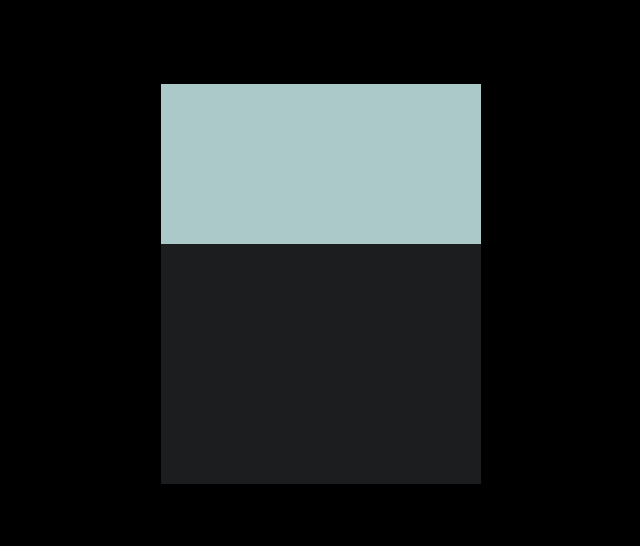
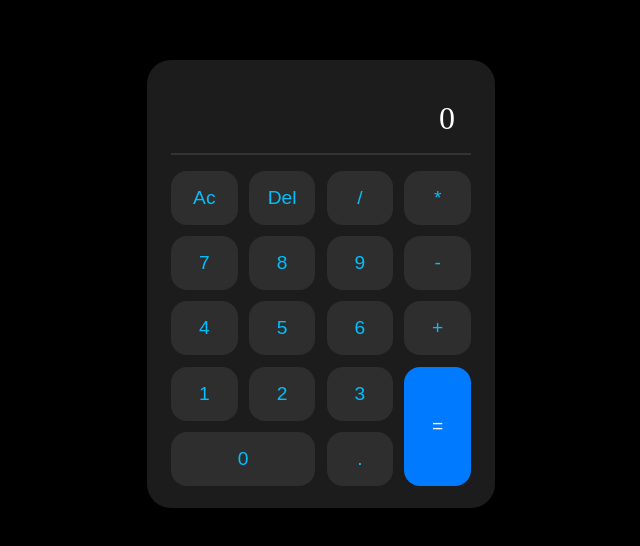
Before and after one commit to justPriyanshuu/Mern-Stack, a plain HTML site: page Learning-Javascript/Phase-4/index.html in a window 1280 px wide. Shown: the part 116-662 px from the top of the page, without its empty margins (319-959 px from the left). Drawn offline with Linux system fonts and the light colour scheme.

Commit message:
progress

```diff
--- a/Learning-Javascript/Phase-4/index.html
+++ b/Learning-Javascript/Phase-4/index.html
@@ -1,19 +1,37 @@
 <!DOCTYPE html>
 <html lang="en">
-<head>
-    <meta charset="UTF-8">
-    <meta name="viewport" content="width=device-width, initial-scale=1.0">
+  <head>
+    <meta charset="UTF-8" />
+    <meta name="viewport" content="width=device-width, initial-scale=1.0" />
     <title>Phase-4</title>
-    <link rel="stylesheet" href="style.css">
-
-</head>
-<body>
+    <link rel="stylesheet" href="style.css" />
+  </head>
+  <body>
     <div class="main">
-        <div class="container">
-            <div class="display"></div>
-            <div class="butttons"></div>
+      <div class="container">
+        <div class="display">0</div>
+        <div class="buttons">
+          <button>Ac</button>
+          <button>Del</button>
+          <button>/</button>
+          <button>*</button>
+          <button>7</button>
+          <button>8</button>
+          <button>9</button>
+          <button>-</button>
+          <button>4</button>
+          <button>5</button>
+          <button>6</button>
+          <button>+</button>
+          <button>1</button>
+          <button>2</button>
+          <button>3</button>
+          <button class="equals">=</button>
+          <button class="zero">0</button>
+          <button>.</button>
         </div>
+      </div>
     </div>
     <script src="app.js"></script>
-</body>
+  </body>
 </html>
--- a/Learning-Javascript/Phase-4/style.css
+++ b/Learning-Javascript/Phase-4/style.css
@@ -1,8 +1,8 @@
-*{
+* {
   margin: 0%;
   padding: 0%;
 }
-.main{
+.main {
   height: 100vh;
   width: 100%;
   background-color: black;
@@ -10,17 +10,53 @@
   align-items: center;
   justify-content: center;
 }
-.container{
+.container {
   height: 25rem;
   width: 20rem;
-    background-color: rgb(27, 29, 31);
+  background: #1c1c1c;
+  border-radius: 1.5rem;
+  padding: 1.5rem;
+  box-shadow: 0 0 30px rgba(0, 0, 0, 0.4);
+  width: 300px;
 }
-.display{
-    height: 40%;
-    width: 100%;
-    background-color: rgb(172, 201, 201);
+.display {
+  background: transparent;
+  color: white;
+  font-size: 2rem;
+  text-align: right;
+  padding: 1rem;
+  border-bottom: 2px solid #333;
+  margin-bottom: 1rem;
 }
-.buttons{
-    height: 60%;
-    width: 100%;
+.buttons {
+  display: grid;
+  grid-template-columns: repeat(4, 1fr);
+  gap: 0.7rem;
 }
+
+button {
+  padding: 1rem;
+  font-size: 1.2rem;
+  border: none;
+  border-radius: 1rem;
+  background-color: #2e2e2e;
+  color: #00bfff;
+  cursor: pointer;
+  transition: 0.2s;
+}
+
+button:hover {
+  background-color: #3a3a3a;
+  transform: scale(1.03);
+  box-shadow: 0 0 2px #007bff;
+}
+
+.equals {
+  grid-row: span 2;
+  background-color: #007bff;
+  color: white;
+}
+
+.zero{
+    grid-column: span 2;
+}
```
Lines whose indentation alone changed are shown as unchanged.
